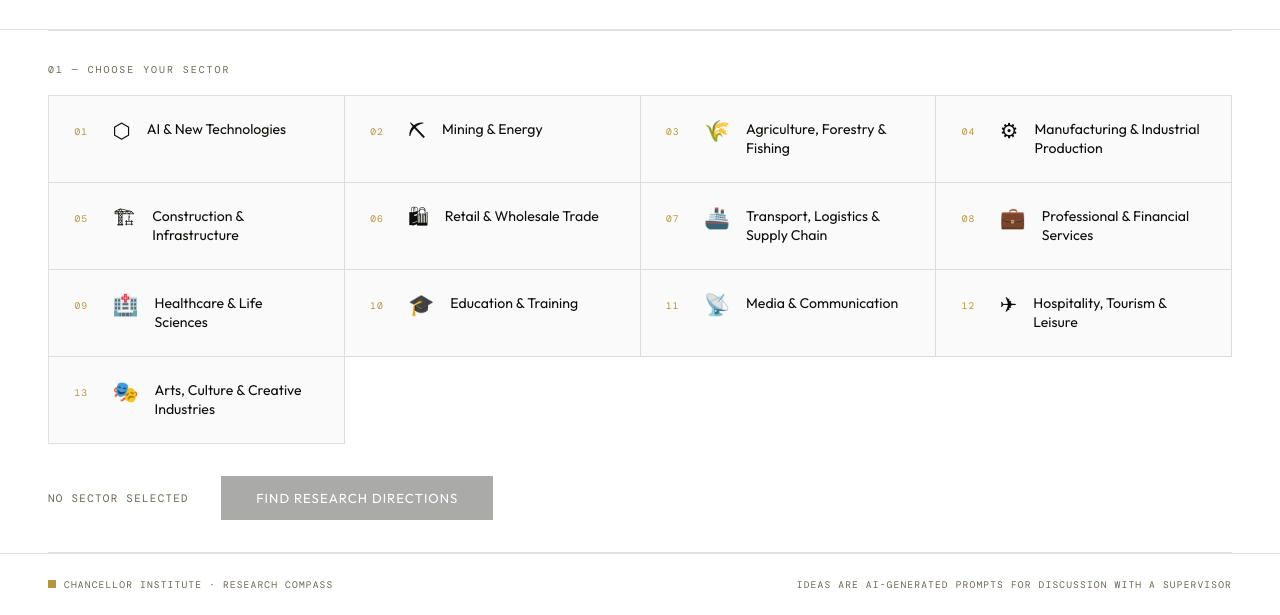
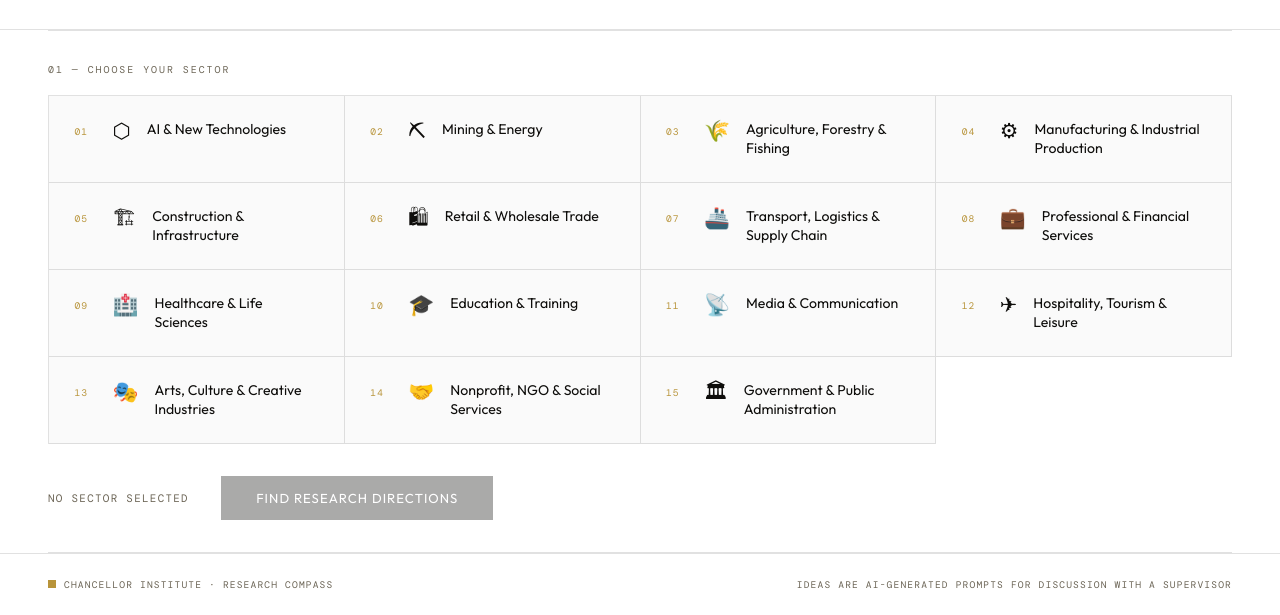
Before and after one commit to pc20242024/research-compass, a plain HTML site: page public/index.html in a window 1280 px wide. Shown: the part 402-1017 px from the top of the page. Drawn offline with nearby package versions, Linux system fonts and the light colour scheme; a web font is replaced by a local one.

Commit message:
Update index.html

```diff
--- a/public/index.html
+++ b/public/index.html
@@ -693,6 +693,8 @@ const SECTORS = [
   { icon:'📡', name:'Media & Communication', kws:['trust & misinformation','newsroom leadership','AI-generated content','editorial independence','audience engagement','diversity in media','platform governance','journalism ethics'] },
   { icon:'✈', name:'Hospitality, Tourism & Leisure', kws:['sustainable tourism','service leadership','post-pandemic recovery','seasonal workforce','overtourism','customer experience','cultural sensitivity','gig workers'] },
   { icon:'🎭', name:'Arts, Culture & Creative Industries', kws:['creative leadership','funding & austerity','diversity & representation','digital arts','community engagement','intellectual property','freelance workforce','cultural policy'] },
+  { icon:'🤝', name:'Nonprofit, NGO & Social Services', kws:['mission-driven leadership','volunteer management','donor engagement','social impact','fundraising strategy','board governance','community development','advocacy'] },
+  { icon:'🏛', name:'Government & Public Administration', kws:['public sector reform','policy implementation','stakeholder engagement','digital government','inter-agency collaboration','public trust','accountability','crisis management'] },
 ];
 
 let selected = null;
```
